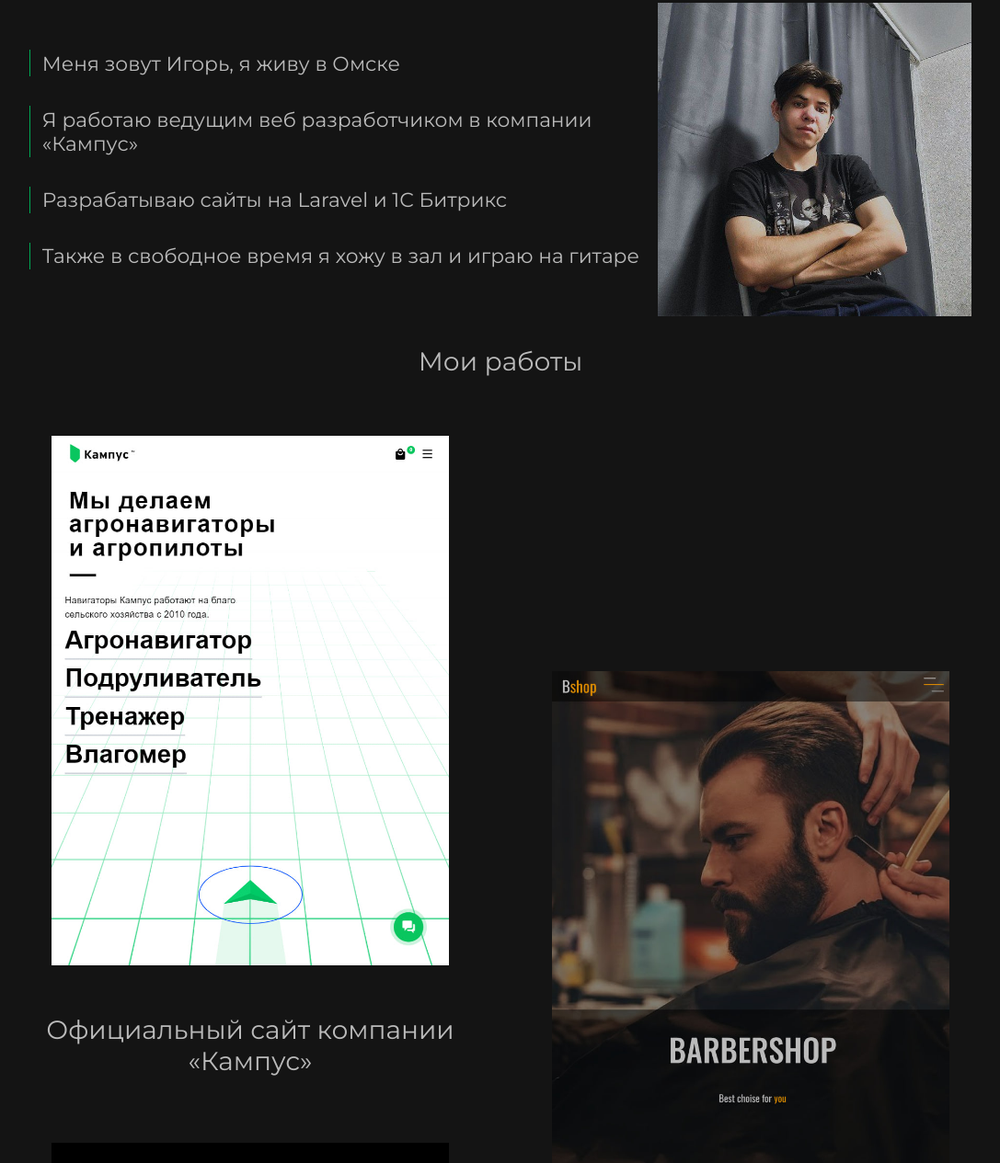
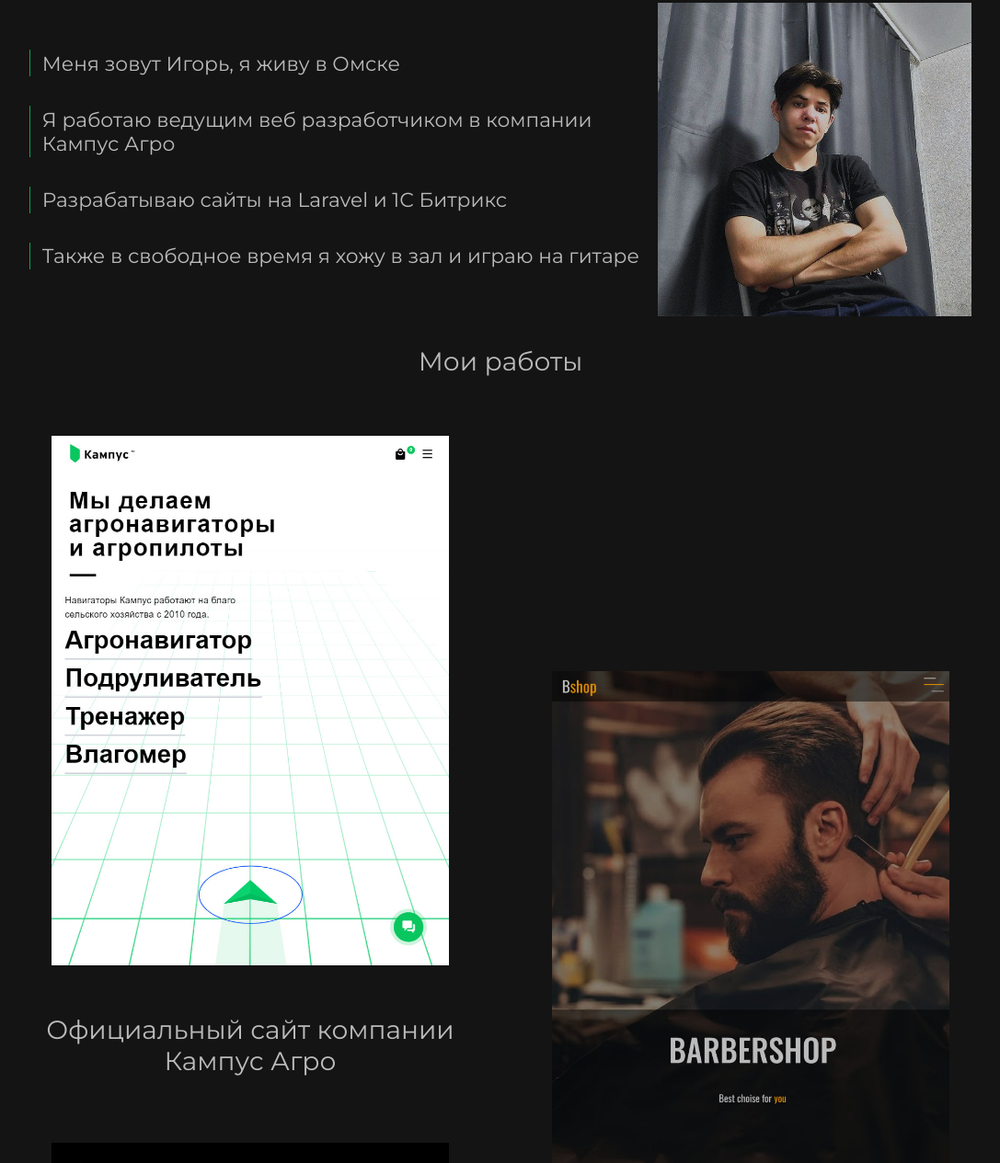
Before and after one commit to IgorLiovin105/MySite, a plain HTML site: page index.html in a window 1280 px wide. Shown: the part 895-2160 px from the top of the page at 92% size, without its empty margins (96-1183 px from the left). Drawn offline with Linux system fonts and the light colour scheme.

Commit message:
Update index.html

```diff
--- a/index.html
+++ b/index.html
@@ -37,7 +37,7 @@
                <ul class="about__first-list">
                   <li class="about__first-item">Меня зовут Игорь, я живу в Омске</li>
                   <li class="about__first-item">Я работаю ведущим веб разработчиком в компании <a
-                        href="https://campusagro.com" target="_blank">«Кампус»</a></li>
+                        href="https://campusagro.com" target="_blank">Кампус Агро</a></li>
                   <li class="about__first-item">Разрабатываю сайты на Laravel и 1С Битрикс</li>
                   <li class="about__first-item">Также в свободное время я хожу в зал и играю на гитаре</li>
                </ul>
@@ -54,7 +54,7 @@
                            <img class="gallery__image" src="src/img/campus.jpg" alt="">
                         </a>
                         <a target="_blank" href="https://campusagro.com">
-                           <h2 class="gallery__text">Официальный сайт компании «Кампус»</h2>
+                           <h2 class="gallery__text">Официальный сайт компании Кампус Агро</h2>
                         </a>
                      </li>
                      <li class="gallery__item">
```
